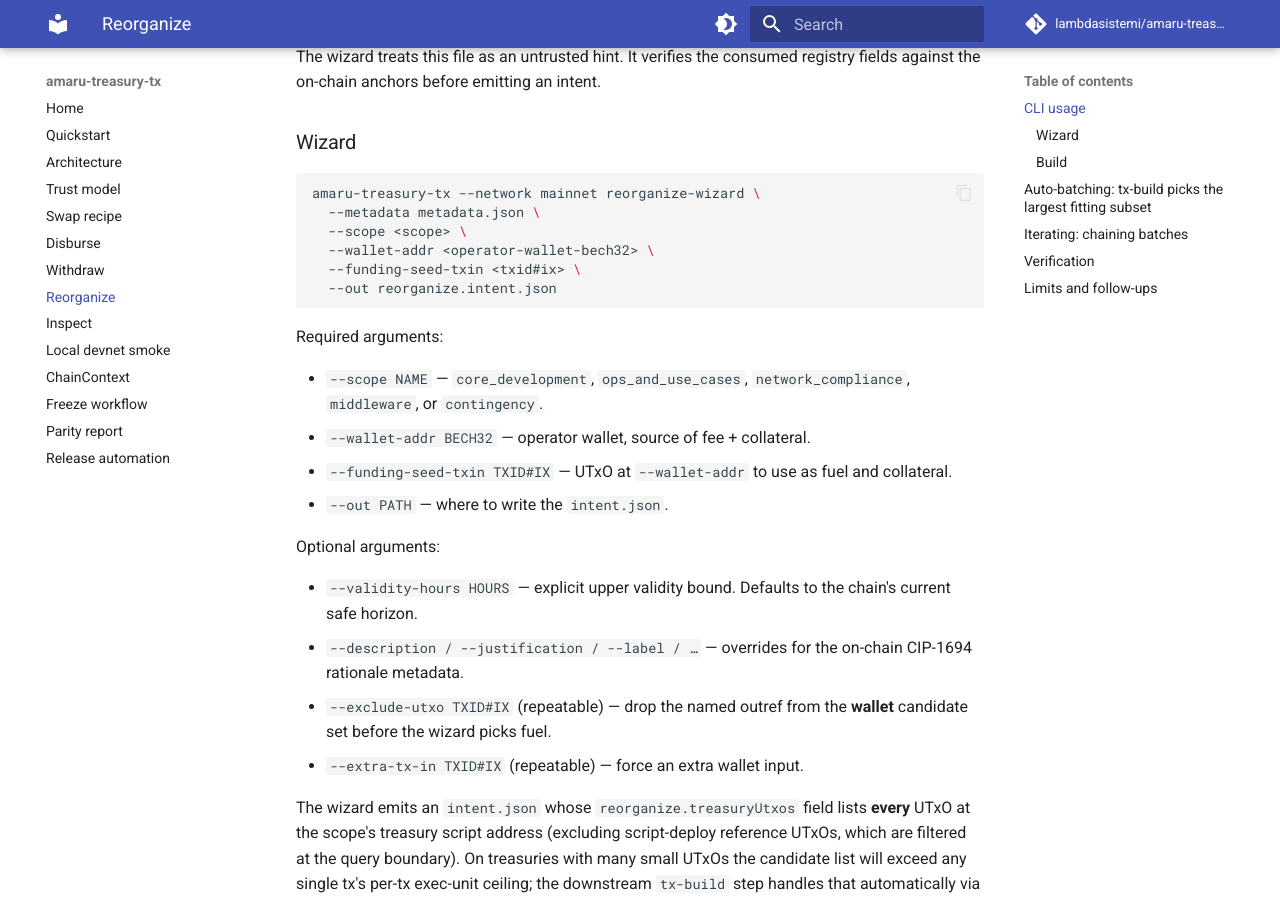
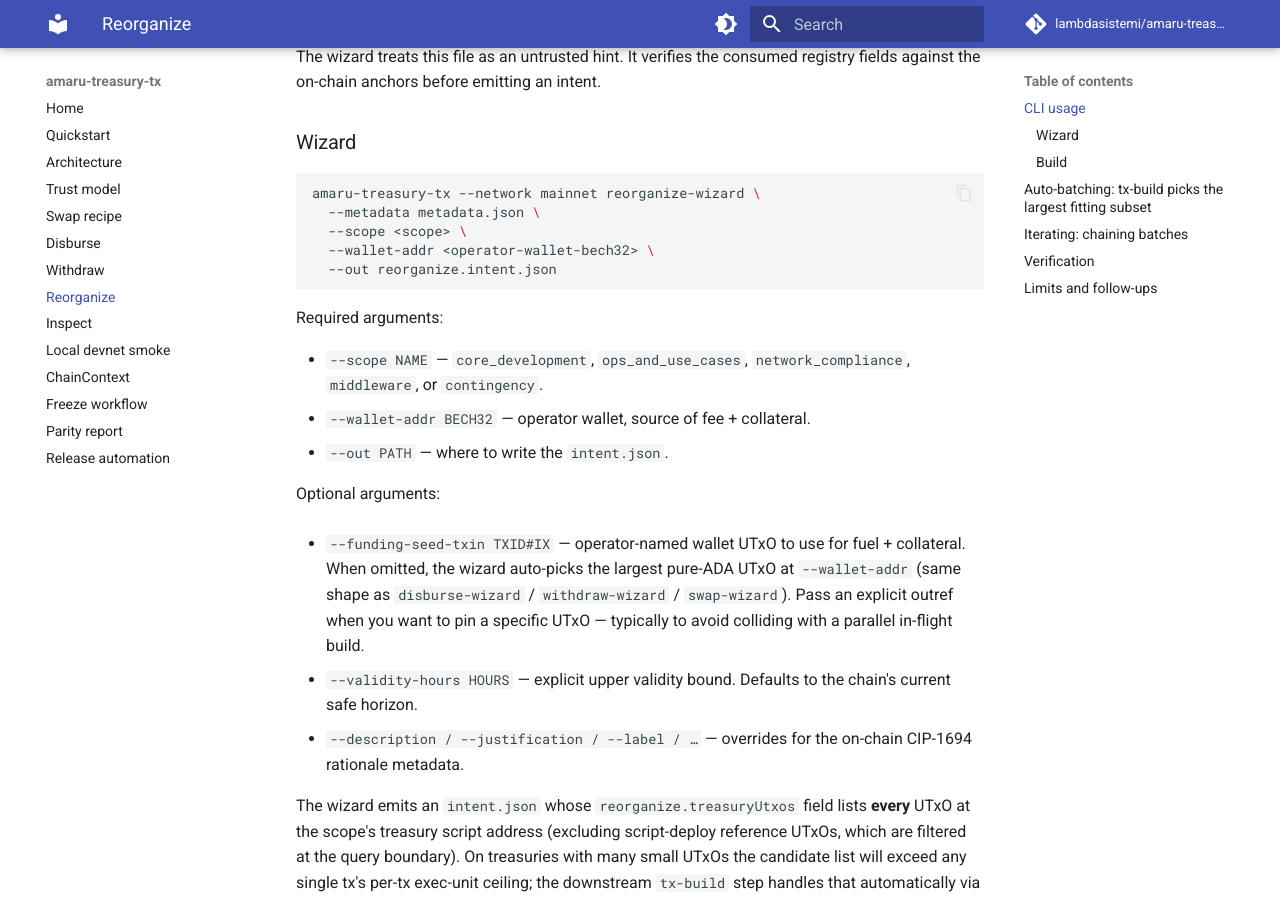
Before and after one commit to lambdasistemi/amaru-treasury-tx, an MkDocs documentation site: the page built from docs/reorganize.md, in a window 1280 px wide and 900 px high, scrolled down 748 px. Built offline with MkDocs 1.6.1 and Material for MkDocs 9.7.7, drawn with Linux system fonts in a browser that asks for light colours; comment, search, counter and statistics services are not loaded.

Commit message:
feat(reorganize-wizard): --funding-seed-txin optional; fall back to wallet auto-pick
`reorganize-wizard` was the only sibling wizard that required
`--funding-seed-txin`: every other wizard (disburse, withdraw, swap,
init wizards) auto-picks the largest pure-ADA UTxO at
`--wallet-addr` via `selectWallet`. The reorganize wizard already
ran the same selection internally but then overrode it with the
operator-typed outref before emitting the intent, forcing the
operator to manually re-query the chain for a wallet UTxO every time.

Makes the flag optional. When omitted, the wizard threads the
auto-picked outref into the emitted intent's `wallet.txIn` and
`reorganize.walletUtxo` fields — sibling parity restored. When the
operator does pass the flag, the explicit outref still wins (for
pinning a specific UTxO away from parallel in-flight builds).

Verified end-to-end against mainnet: without `--funding-seed-txin`,
the wizard auto-picks the largest UTxO at the operator wallet, the
batcher selects 10 of 54 network_compliance treasury UTxOs, and
`tx-build` produces a tx body with `VALIDATION OK`.

Tasks: T007

````diff
--- a/docs/reorganize.md
+++ b/docs/reorganize.md
@@ -44,7 +44,6 @@ amaru-treasury-tx --network mainnet reorganize-wizard \
   --metadata metadata.json \
   --scope <scope> \
   --wallet-addr <operator-wallet-bech32> \
-  --funding-seed-txin <txid#ix> \
   --out reorganize.intent.json
 ```
 
@@ -53,19 +52,21 @@ Required arguments:
 - `--scope NAME` — `core_development`, `ops_and_use_cases`,
   `network_compliance`, `middleware`, or `contingency`.
 - `--wallet-addr BECH32` — operator wallet, source of fee + collateral.
-- `--funding-seed-txin TXID#IX` — UTxO at `--wallet-addr` to use as
-  fuel and collateral.
 - `--out PATH` — where to write the `intent.json`.
 
 Optional arguments:
+
+- `--funding-seed-txin TXID#IX` — operator-named wallet UTxO to use
+  for fuel + collateral. When omitted, the wizard auto-picks the
+  largest pure-ADA UTxO at `--wallet-addr` (same shape as
+  `disburse-wizard` / `withdraw-wizard` / `swap-wizard`). Pass an
+  explicit outref when you want to pin a specific UTxO — typically
+  to avoid colliding with a parallel in-flight build.
 
 - `--validity-hours HOURS` — explicit upper validity bound. Defaults
   to the chain's current safe horizon.
 - `--description / --justification / --label / …` — overrides for
   the on-chain CIP-1694 rationale metadata.
-- `--exclude-utxo TXID#IX` (repeatable) — drop the named outref from
-  the **wallet** candidate set before the wizard picks fuel.
-- `--extra-tx-in TXID#IX` (repeatable) — force an extra wallet input.
 
 The wizard emits an `intent.json` whose `reorganize.treasuryUtxos`
 field lists **every** UTxO at the scope's treasury script address
````
Also changed, not shown: 4 other files.
